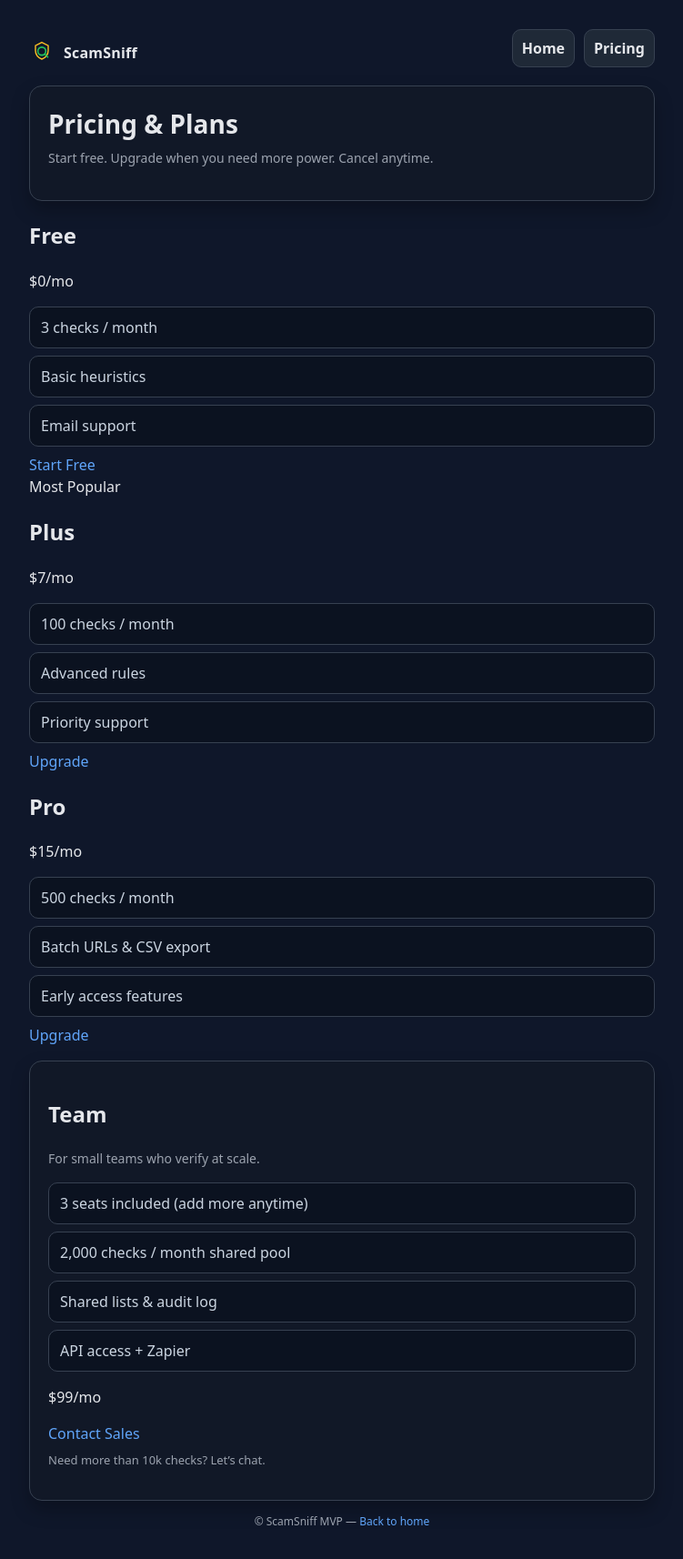
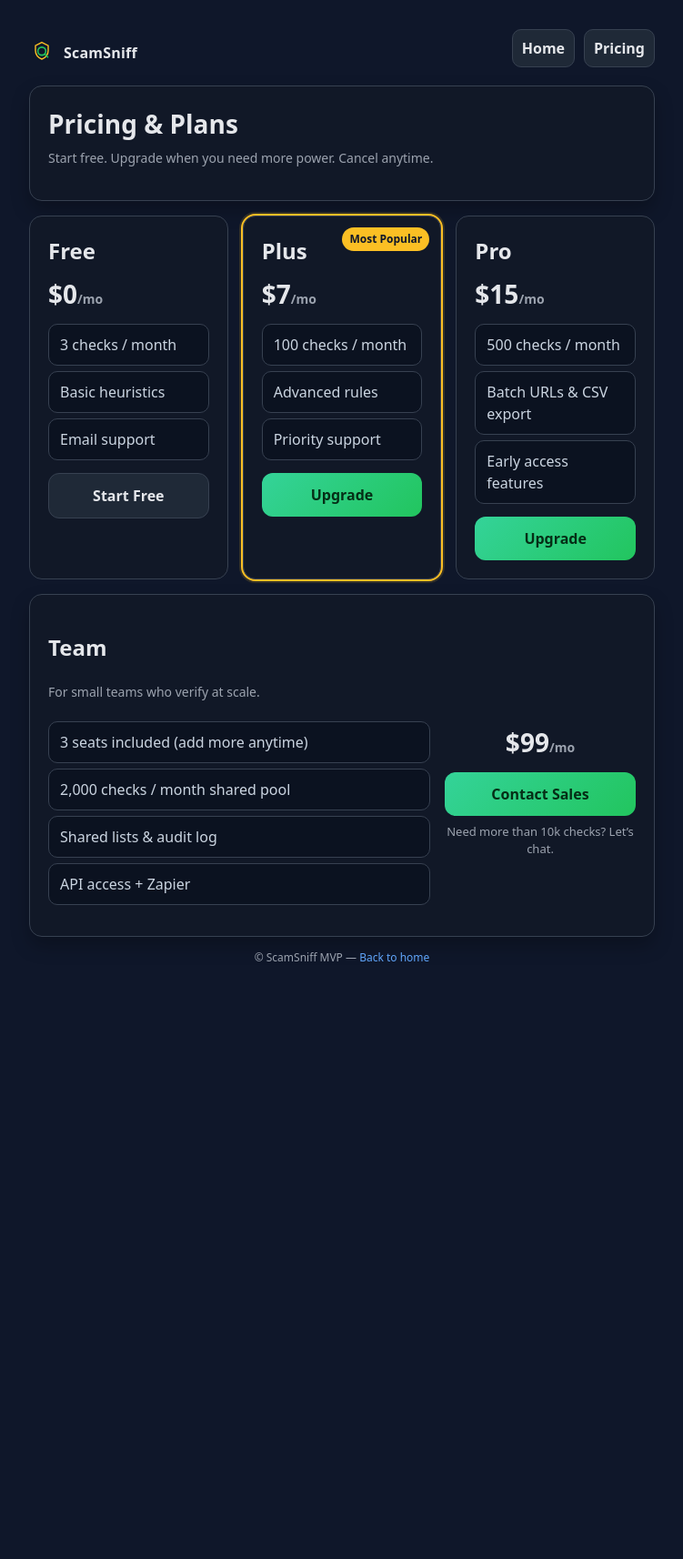
Before and after one commit to rodneyweaver1972-gif/scamsniff-mvp, a Flask app: page /pricing in a window 1280 px wide. Shown: the whole page at 91% size, without its empty margins (264-1015 px from the left). After the commit the page ends 1057 px from the top, so only its background shows below. Run offline with Flask 3, Linux system fonts and the light colour scheme.

Commit message:
Update style.css

```diff
--- a/static/style.css
+++ b/static/style.css
@@ -102,3 +102,56 @@ body.light{
   color: #22c55e; /* green */
   text-shadow: 0 0 6px #fbbf24; /* subtle gold glow */
 }
+/* === Pricing grid & cards === */
+.grid3{
+  display:grid; grid-template-columns: repeat(3, 1fr); gap:16px;
+}
+.grid2{
+  display:grid; grid-template-columns: 2fr 1fr; gap:16px;
+}
+@media (max-width:900px){ .grid3{ grid-template-columns: 1fr } .grid2{ grid-template-columns: 1fr } }
+
+.plan{
+  background: var(--card);
+  border:1px solid var(--border);
+  border-radius:14px;
+  padding:20px;
+  position:relative;
+}
+.plan.highlight{
+  outline: 2px solid #fbbf24;
+  box-shadow: 0 0 0 4px rgba(251,191,36,.15);
+}
+.flag{
+  position:absolute; top:12px; right:12px;
+  background:#fbbf24; color:#0f172a; font-weight:800;
+  padding:4px 8px; border-radius:999px; font-size:12px;
+}
+.plan h2{ margin:0 0 6px }
+.price{ font-size:28px; font-weight:800; margin:8px 0 12px }
+.price span{ font-size:14px; color: var(--muted); font-weight:600 }
+.features{ list-style:none; padding:0; margin:0 0 14px }
+.features li{ margin:6px 0; color:#cbd5e1 }
+
+.cta, .cta.muted{
+  display:inline-block; text-align:center; width:100%;
+  padding:12px 14px; border-radius:12px; font-weight:800; text-decoration:none;
+  transition: transform .06s ease, filter .2s ease, box-shadow .2s ease;
+}
+.cta{
+  background: linear-gradient(135deg, #34d399, #22c55e);
+  color:#052e16;
+}
+.cta:hover{ filter:brightness(1.05); box-shadow:0 6px 18px rgba(34,197,94,.25) }
+.cta:active{ transform: translateY(1px) }
+
+.cta.muted{
+  background: var(--input); color: var(--text); border:1px solid var(--border);
+}
+.cta.muted:hover{ filter:brightness(1.03) }
+
+.blurb{ align-self:center }
+.ctaBox{ text-align:center }
+
+/* Small polish so header links look like buttons */
+.toolbar a.toggle-btn{ display:inline-block; text-decoration:none }
```
